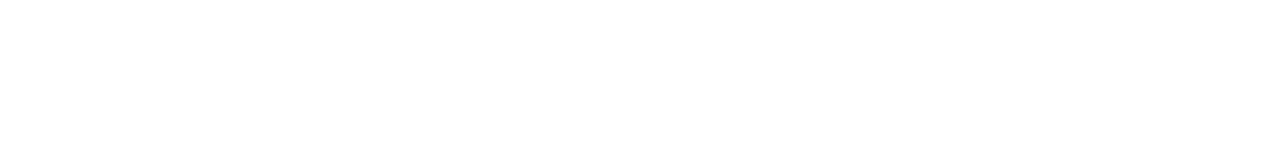
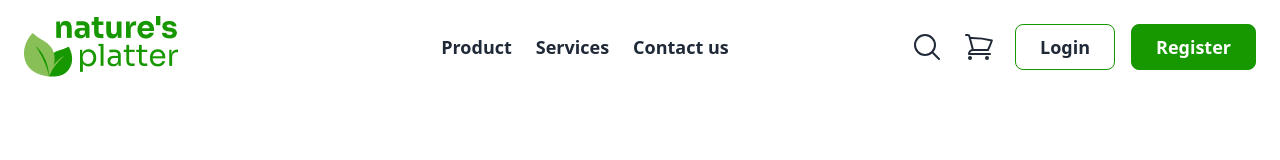
Before and after one commit to Bishalkarmokar/assignment-3-0002, a plain HTML site: page index.html in a window 1280 px wide. Drawn offline with nearby package versions, Linux system fonts and the light colour scheme.

Commit message:
added navbar

```diff
--- a/index.html
+++ b/index.html
@@ -6,8 +6,85 @@
     <title>Document</title>
     <link href="https://cdn.jsdelivr.net/npm/daisyui@4.12.23/dist/full.min.css" rel="stylesheet" type="text/css" />
     <script src="https://cdn.tailwindcss.com"></script>
+
+    <style>
+        @media screen and (max-width:640px) {
+            .nav-div {
+                border-bottom: 1px solid #179800;
+            }
+        }
+    </style>
+
+    <script>
+        tailwind.config = {
+            theme: {
+                extend: {
+                    colors: {
+                        primary: '#179800',
+                }
+                }
+            }
+        }
+    </script>
 </head>
 <body>
+    <body>
+        <!-- Header Section -->
+        <header class="container mx-auto">
+            <!-- Nav Section -->
 
-</body>
+            <nav>
+                <!-- Navbar -->
+                <div class="flex justify-between items-center px-6 py-4 nav-div">
+                    <!-- Nav Img -->
+                    <div><img src="./c2-assets/logo-header.png" alt=""></div>
+
+                    <!-- Menubar -->
+                    <div class="hidden md:block items-center pl-20">
+                        <ul class="flex">
+                            <li><a class="text-lg font-semibold" href="/index.html">Product</a></li>
+                            <li><a class="ml-6 text-lg font-semibold" href="/index.html">Services</a></li>
+                            <li><a class="ml-6 text-lg font-semibold" href="/index.html">Contact us</a></li>
+                        </ul>
+                    </div>
+                    <!--Nav Login-->
+                    <div class="hidden md:flex items-center">
+                        <svg xmlns="http://www.w3.org/2000/svg" fill="none" viewBox="0 0 24 24" stroke-width="1.5"
+                            stroke="currentColor" class="size-8">
+                            <path stroke-linecap="round" stroke-linejoin="round"
+                                d="m21 21-5.197-5.197m0 0A7.5 7.5 0 1 0 5.196 5.196a7.5 7.5 0 0 0 10.607 10.607Z" />
+                        </svg>
+
+                        <svg xmlns="http://www.w3.org/2000/svg" fill="none" viewBox="0 0 24 24" stroke-width="1.5"
+                            stroke="currentColor" class="size-8 mx-5">
+                            <path stroke-linecap="round" stroke-linejoin="round"
+                                d="M2.25 3h1.386c.51 0 .955.343 1.087.835l.383 1.437M7.5 14.25a3 3 0 0 0-3 3h15.75m-12.75-3h11.218c1.121-2.3 2.1-4.684 2.924-7.138a60.114 60.114 0 0 0-16.536-1.84M7.5 14.25 5.106 5.272M6 20.25a.75.75 0 1 1-1.5 0 .75.75 0 0 1 1.5 0Zm12.75 0a.75.75 0 1 1-1.5 0 .75.75 0 0 1 1.5 0Z" />
+                        </svg>
+
+                        <button class="border border-primary px-6 py-2 text-lg font-bold rounded-lg">Login</button>
+                        <button
+                            class="border border-primary px-6 py-2 text-lg font-bold rounded-lg ml-4 bg-primary text-white">Register</button>
+                    </div>
+
+                    <!-- Mobile menu -->
+                    <div class="dropdown dropdown-bottom dropdown-end md:hidden">
+                        <div tabindex="0" role="button" class="px-2 py-4">
+                            <svg xmlns="http://www.w3.org/2000/svg" fill="none" viewBox="0 0 24 24" stroke-width="1.5"
+                                stroke="currentColor" class="size-10 text-primary">
+                                <path stroke-linecap="round" stroke-linejoin="round"
+                                    d="M3.75 6.75h16.5M3.75 12h16.5m-16.5 5.25h16.5" />
+                            </svg>
+
+                        </div>
+                        <ul tabindex="0" class="dropdown-content menu rounded-box z-[1] w-52 p-2 shadow">
+                            <li><a href="/index.html">Product</a></li>
+                            <li><a href="/index.html">Services</a></li>
+                            <li><a href="/index.html">Contact us</a></li>
+                        </ul>
+                    </div>
+                </div>
+            </nav>
+        </header>
+
+    </body>
 </html>
```
